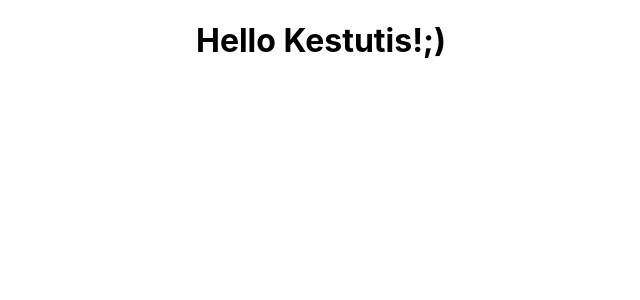
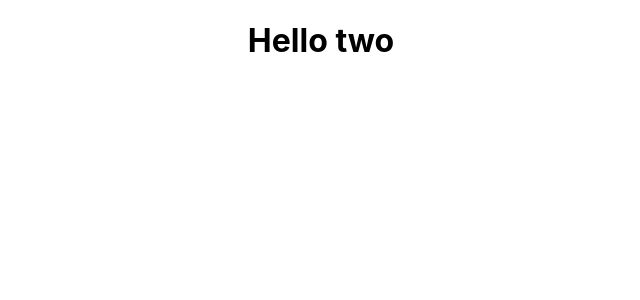
Before and after one commit to KurKestutis/First-Steps-in-React, a React (Create React App) app: page / in a window 1280 px wide. Shown: the top 300 px of the page, without its empty margins (319-959 px from the left). Built offline with nearby package versions, Linux system fonts and the light colour scheme.

Commit message:
Changed to NAMED EXPORT

```diff
--- a/src/App.js
+++ b/src/App.js
@@ -1,6 +1,6 @@
 import logo from './logo.svg';
 import './App.css';
-import Greet from './components/Greet'
+import {Greet} from './components/Greet'
 
 function App() {
   return (
--- a/src/components/Greet.js
+++ b/src/components/Greet.js
@@ -1,7 +1,9 @@
 import React from 'react'
 
-function Greet(){
-    return <h1>Hello Kestutis!;)</h1>
-}
+// function Greet(){
+//     return <h1>Hello Kestutis!;)</h1>
+// }
 
-export default Greet
+export const Greet = () => <h1>Hello two</h1>
+
+// export default Greet
```
